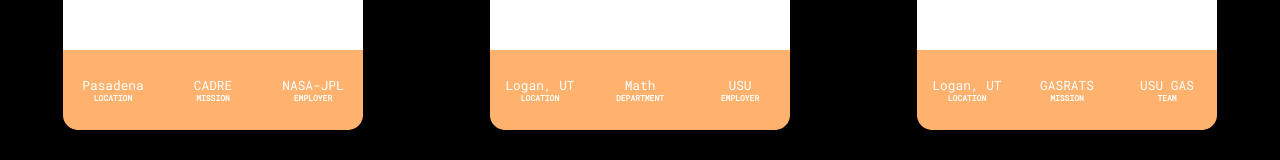
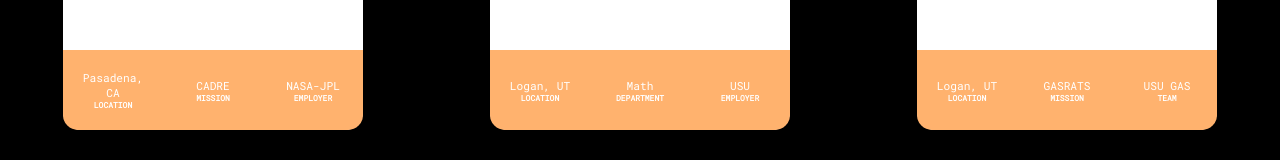
Before and after one commit to ArKade523/Portfolio, a SvelteKit app: page / in a window 1280 px wide. Shown: the part 2277-2437 px from the top of the page. Built offline with nearby package versions, Linux system fonts and the light colour scheme.

Commit message:
Fixed styling on card stats

```diff
--- a/src/routes/+page.svelte
+++ b/src/routes/+page.svelte
@@ -79,7 +79,7 @@
 						<span class="skill">F Prime</span>
 					</div>
 					<Stat slot="stat1">
-						<div slot="value" class="stat-value">Pasadena</div>
+						<div slot="value" class="stat-value">Pasadena, CA</div>
 						<div slot="type" class="stat-type">Location</div>
 					</Stat>
 					<Stat slot="stat2">
@@ -247,7 +247,7 @@
 	}
 
 	.stat-value {
-		font-size: 0.8rem;
+		font-size: 0.7rem;
 	}
 
 	.stat-type {
```
